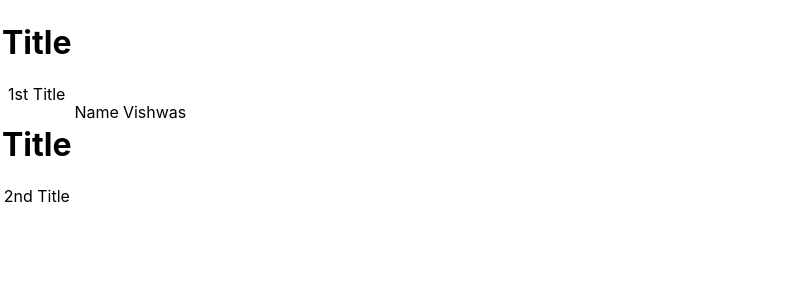
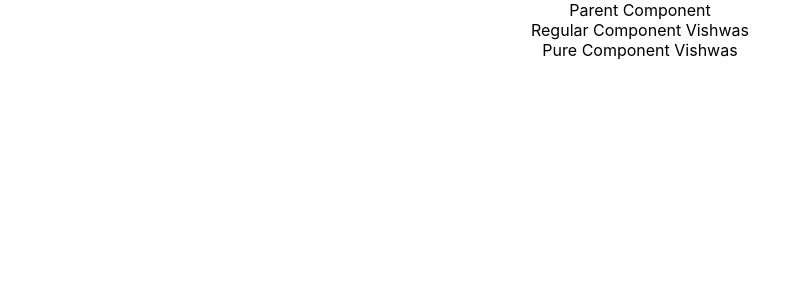
Before and after one commit to Richard-Burd/react-redux-sandbox, a React (Create React App) app in the folder react-codealong/: page / in a window 1280 px wide. Shown: the top 300 px of the page, without its empty margins (0-809 px from the left). Built offline with nearby package versions, Linux system fonts and the light colour scheme.

Commit message:
Lesson 26 Completed

```diff
--- a/react-codealong/src/App.js
+++ b/react-codealong/src/App.js
@@ -1,12 +1,12 @@
 import React, { Component } from 'react';
 import './App.css';
-import Table from './components/Table';
+import ParentComp from './components/ParentComp';
 
 class App extends Component {
   render() {
     return (
       <div className="App">
-        <Table />
+        <ParentComp />
       </div>
     );
   }
--- /dev/null
+++ b/react-codealong/src/components/ParentComp.js
@@ -0,0 +1,40 @@
+// Lesson 26 (https://www.youtube.com/watch?v=YCRuTT31qR0&list=PLC3y8-rFHvwgg3vaYJgHGnModB54rxOk3&index=26)
+// Right now this whole thing will re-render ever 4 seconds except for the pure component...
+// ... it will only render once.
+
+//              comment in the "Pure" and the component will not rerender every 4 seconds
+import React, { /*Pure*/Component } from 'react'
+import RegComp from './RegComp'
+import PureComp from './PureComp'
+
+//              comment in the "Pure" and the component will not rerender every 4 seconds
+class ParentComp extends /*Pure*/Component { // created with the "rce" snippet
+  constructor(props) {               // created with the "rconst" snippet
+    super(props)
+
+    this.state = {
+      name: 'Vishwas'
+    }
+  }
+
+  componentDidMount() {
+    setInterval(() => {
+      this.setState({
+        name: 'Vishwas'
+      })
+    }, 4000)
+  }
+
+  render() {
+    console.log('********** Parent Comp Render **********');
+    return (
+      <div>
+        Parent Component
+        <RegComp name={this.state.name} />
+        <PureComp name={this.state.name} />
+      </div>
+    )
+  }
+}
+
+export default ParentComp
--- /dev/null
+++ b/react-codealong/src/components/PureComp.js
@@ -0,0 +1,31 @@
+// Lesson 26 (https://www.youtube.com/watch?v=YCRuTT31qR0&list=PLC3y8-rFHvwgg3vaYJgHGnModB54rxOk3&index=26)
+// PureComponents
+// A pure component implements shouldComponentUpdate with a shallow prop and/or state comparison
+
+// Pure components can give you a performance boost in certain scenarios by preventing unnecessary rerenders
+
+// Pure components implement the shouldComponentUpdate() lifecycle method by performing shallow comparisons
+// on the props and state of a component.  If there is no difference, the component is not re-rendered and
+// this can provide a performance boost.
+
+// it is a good idea to ensure all child components of a pure component are also pure to avoid unexpected behavior
+// NEVER mutate the state with a pure component, always return a new object that reflects the new state.
+
+import React, { PureComponent } from 'react'
+
+class PureComp extends PureComponent { // created with the "rpce" snippet
+  static propTypes = {
+
+  }
+
+  render() {
+    console.log('Pure Comp Render');
+    return (
+      <div>
+        Pure Component {this.props.name}
+      </div>
+    )
+  }
+}
+
+export default PureComp
--- /dev/null
+++ b/react-codealong/src/components/RegComp.js
@@ -0,0 +1,15 @@
+// Lesson 26 (https://www.youtube.com/watch?v=YCRuTT31qR0&list=PLC3y8-rFHvwgg3vaYJgHGnModB54rxOk3&index=26)
+import React, { Component } from 'react'
+
+class RegComp extends Component { // created with the "rce" snippet
+  render() {
+    console.log('Reg Comp Render');
+    return (
+      <div>
+        Regular Component {this.props.name}
+      </div>
+    )
+  }
+}
+
+export default RegComp
```
Also changed, not shown: 1 other file (tests, documents, lock files or other folders).
